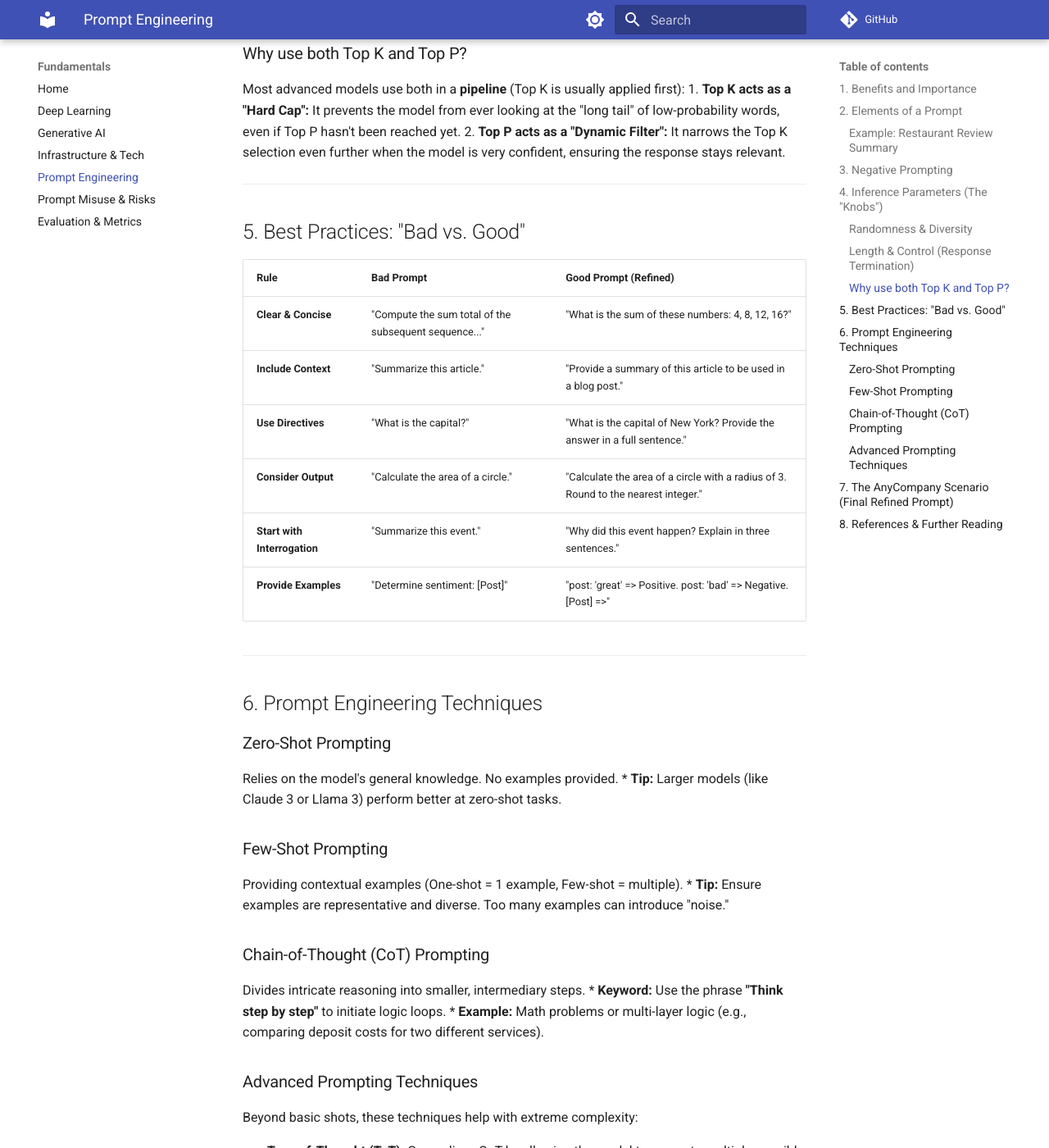
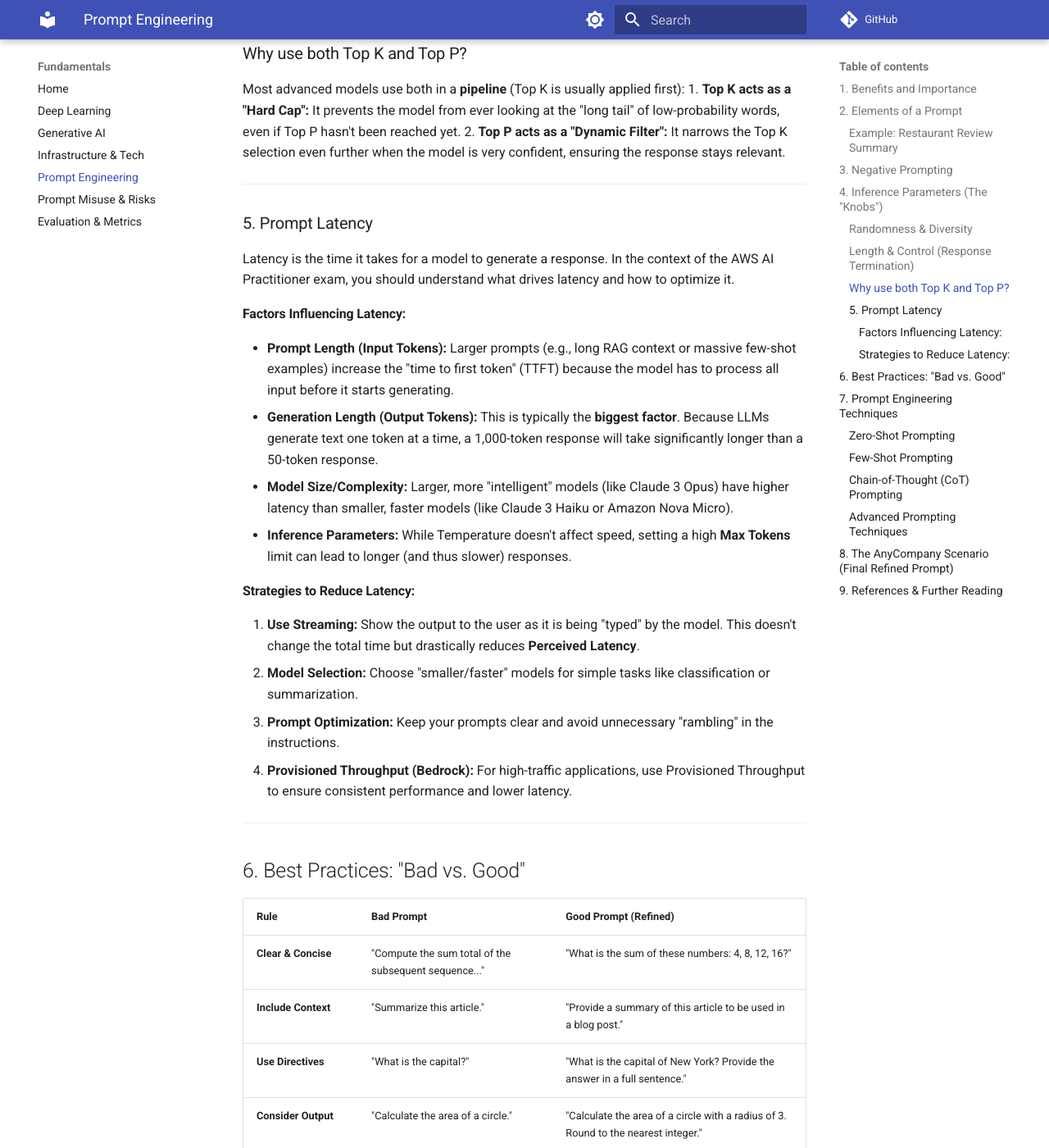
Before and after one commit to kvcenation5/aws-ai-practitioner-exam, an MkDocs documentation site: the page built from docs/05-prompt-engineering.md, in a window 1280 px wide and 1400 px high, scrolled down 2654 px. Shown: the whole window at 82% size. Built offline with MkDocs 1.6.1 and Material for MkDocs 9.7.7, drawn with Linux system fonts in a browser that asks for light colours; comment, search, counter and statistics services are not loaded; some of the changed text lies outside the part shown.

Commit message:
Add section on Prompt Latency and fix heading numbering

```diff
--- a/docs/05-prompt-engineering.md
+++ b/docs/05-prompt-engineering.md
@@ -78,10 +78,26 @@ Most advanced models use both in a **pipeline** (Top K is usually applied first)
 2.  **Top P acts as a "Dynamic Filter":** It narrows the Top K selection even further when the model is very confident, ensuring the response stays relevant.
 
 
+---
+
+### 5. Prompt Latency
+Latency is the time it takes for a model to generate a response. In the context of the AWS AI Practitioner exam, you should understand what drives latency and how to optimize it.
+
+#### Factors Influencing Latency:
+*   **Prompt Length (Input Tokens):** Larger prompts (e.g., long RAG context or massive few-shot examples) increase the "time to first token" (TTFT) because the model has to process all input before it starts generating.
+*   **Generation Length (Output Tokens):** This is typically the **biggest factor**. Because LLMs generate text one token at a time, a 1,000-token response will take significantly longer than a 50-token response.
+*   **Model Size/Complexity:** Larger, more "intelligent" models (like Claude 3 Opus) have higher latency than smaller, faster models (like Claude 3 Haiku or Amazon Nova Micro).
+*   **Inference Parameters:** While Temperature doesn't affect speed, setting a high **Max Tokens** limit can lead to longer (and thus slower) responses.
+
+#### Strategies to Reduce Latency:
+1.  **Use Streaming:** Show the output to the user as it is being "typed" by the model. This doesn't change the total time but drastically reduces **Perceived Latency**.
+2.  **Model Selection:** Choose "smaller/faster" models for simple tasks like classification or summarization.
+3.  **Prompt Optimization:** Keep your prompts clear and avoid unnecessary "rambling" in the instructions.
+4.  **Provisioned Throughput (Bedrock):** For high-traffic applications, use Provisioned Throughput to ensure consistent performance and lower latency.
 
 ---
 
-## 5. Best Practices: "Bad vs. Good"
+## 6. Best Practices: "Bad vs. Good"
 
 | Rule | Bad Prompt | Good Prompt (Refined) |
 | :--- | :--- | :--- |
@@ -133,7 +149,7 @@ The student starts with a vague prompt but refines it based on the course:
 *   **Result:** High-quality, tailored output that addresses the specific goals of a finance firm.
 
 ---
-## 8. References & Further Reading
+## 9. References & Further Reading
 *   [Amazon Bedrock Prompt Engineering Guidelines](https://docs.aws.amazon.com/bedrock/latest/userguide/prompt-engineering-guidelines.html)
 *   [AWS: What is Prompt Engineering?](https://aws.amazon.com/what-is/prompt-engineering/)
 
```
Also changed, not shown: other parts of docs/05-prompt-engineering.md (+2 -2 lines).
